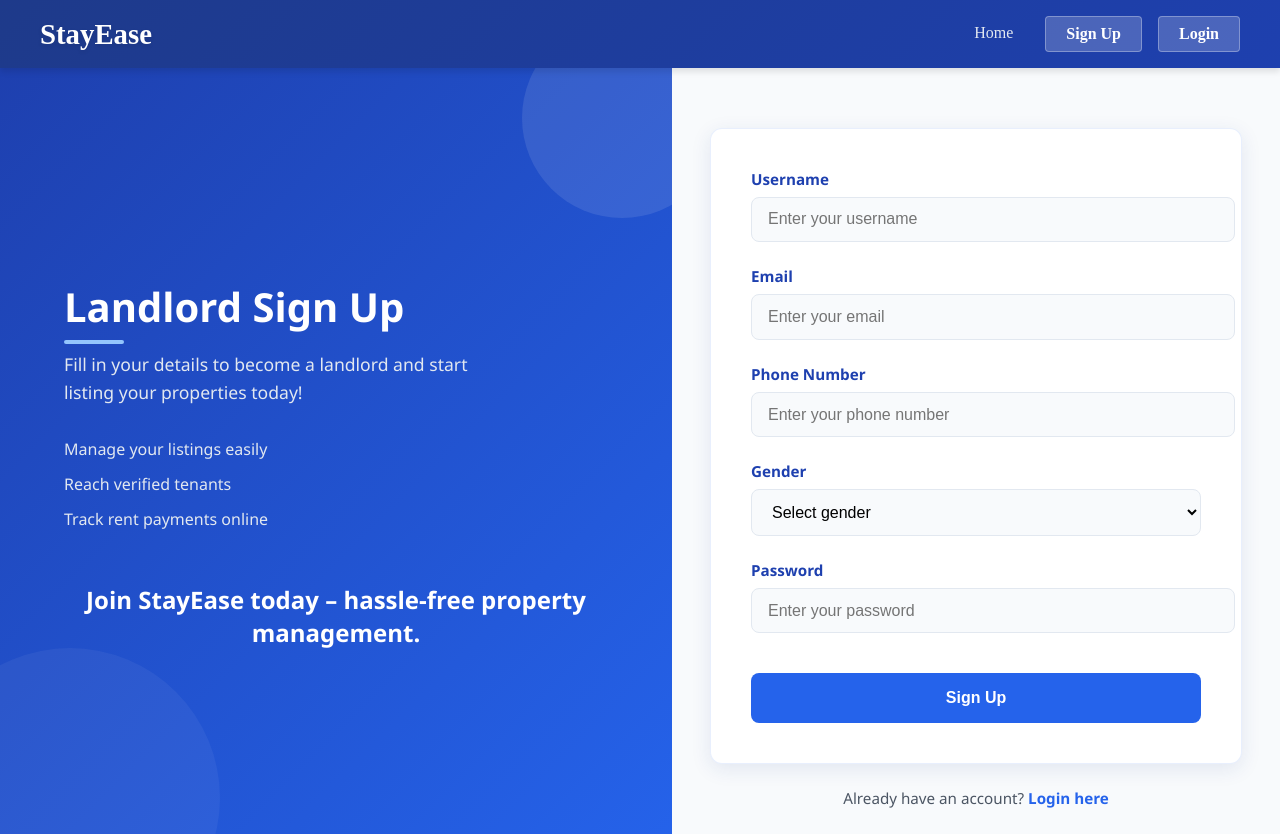
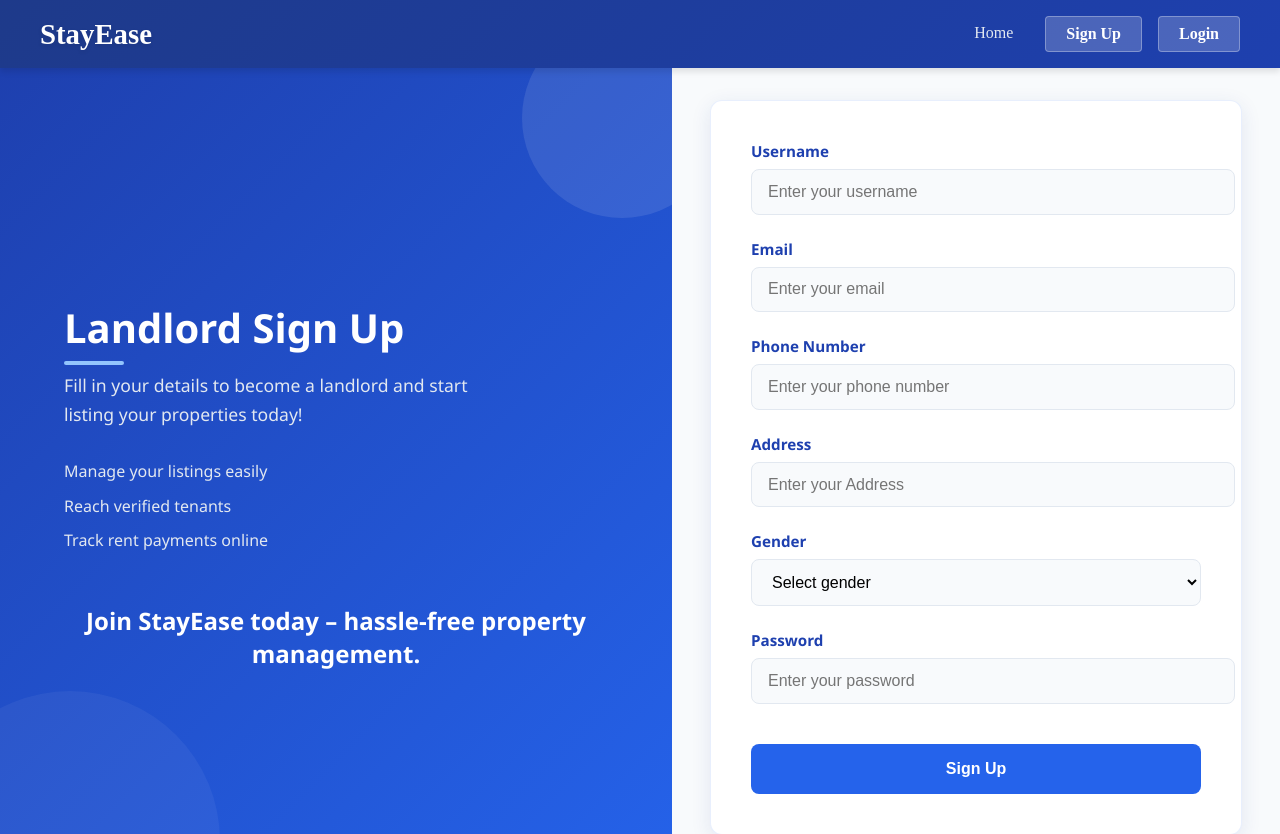
Before and after one commit to kavinsagar532/StayEase, a React (Vite) app: page /landlord/signup in a window 1280 px wide. Shown: the top 834 px of the page. Built offline with nearby package versions, Linux system fonts and the light colour scheme.

Commit message:
changed made acc to scema 1

```diff
--- a/src/components/pages/Landlord/AddProperty.jsx
+++ b/src/components/pages/Landlord/AddProperty.jsx
@@ -70,7 +70,7 @@ export default function AddProperty() {
         <input
           type="number"
           name="price"
-          placeholder="Monthly Rent (₹)"
+          placeholder="Rent (₹)"
           value={formData.price}
           onChange={handleChange}
           required
--- a/src/components/pages/Landlord/LandlordSignup.jsx
+++ b/src/components/pages/Landlord/LandlordSignup.jsx
@@ -6,6 +6,7 @@ export default function LandlordSignup() {
   const [username, setUsername] = useState("");
   const [email, setEmail] = useState("");
   const [phoneNumber, setPhoneNumber] = useState("");
+  const [address, setAddress] = useState("");
   const [gender, setGender] = useState("");
   const [password, setPassword] = useState("");
   const navigate = useNavigate();
@@ -67,6 +68,17 @@ export default function LandlordSignup() {
             />
           </div>
           <div className="landlord-signup-form-group">
+            <label htmlFor="Address">Address</label>
+            <input
+              type="text"
+              id="address"
+              value={address}
+              onChange={(e) => setAddress(e.target.value)}
+              placeholder="Enter your Address"
+              required
+            />
+          </div>
+          <div className="landlord-signup-form-group">
             <label htmlFor="gender">Gender</label>
             <select
               id="gender"
--- a/src/components/pages/Landlord/MyProperties.jsx
+++ b/src/components/pages/Landlord/MyProperties.jsx
@@ -53,7 +53,7 @@ export default function MyProperties() {
               <div className="property-header">
                 <h3>{property.title}</h3>
                 <div className="property-pricing">
-                  <p className="property-rent">₹{property.price}/month</p>
+                  <p className="property-rent">₹{property.price}/day</p>
                 </div>
               </div>
 
--- a/src/components/pages/Tenant/MyBookings.jsx
+++ b/src/components/pages/Tenant/MyBookings.jsx
@@ -53,7 +53,7 @@ export default function MyBookings() {
               <div className="tenant-mybookings-header">
                 <h3>{booking.propertyTitle}</h3>
                 <div className="tenant-mybookings-pricing">
-                  <p className="tenant-mybookings-rent">₹{booking.price}/month</p>
+                  <p className="tenant-mybookings-rent">₹{booking.price}/day</p>
                 </div>
               </div>
 
--- a/src/components/pages/Tenant/TenantSignup.jsx
+++ b/src/components/pages/Tenant/TenantSignup.jsx
@@ -6,6 +6,7 @@ export default function TenantSignup() {
   const [username, setUsername] = useState("");
   const [email, setEmail] = useState("");
   const [phoneNumber, setPhoneNumber] = useState("");
+  const [address, setAddress] = useState("");
   const [gender, setGender] = useState("");
   const [password, setPassword] = useState("");
   const navigate = useNavigate(); // Hook to navigate programmatically
@@ -69,6 +70,17 @@ export default function TenantSignup() {
             />
           </div>
           <div className="tenant-signup-form-group">
+            <label htmlFor="username">Address</label>
+            <input
+              type="text"
+              id="address"
+              value={address}
+              onChange={(e) => setUsername(e.target.value)}
+              placeholder="Enter your Address"
+              required
+            />
+          </div>
+          <div className="tenant-signup-form-group">
             <label htmlFor="gender">Gender</label>
             <select
               id="gender"
--- a/src/components/pages/Tenant/ViewProperties.jsx
+++ b/src/components/pages/Tenant/ViewProperties.jsx
@@ -57,7 +57,7 @@ export default function ViewProperties() {
               <div className="property-header">
                 <h3>{property.title}</h3>
                 <div className="property-pricing">
-                  <p className="property-rent">₹{property.price}/month</p>
+                  <p className="property-rent">₹{property.price}/day</p>
                 </div>
               </div>
 
```
